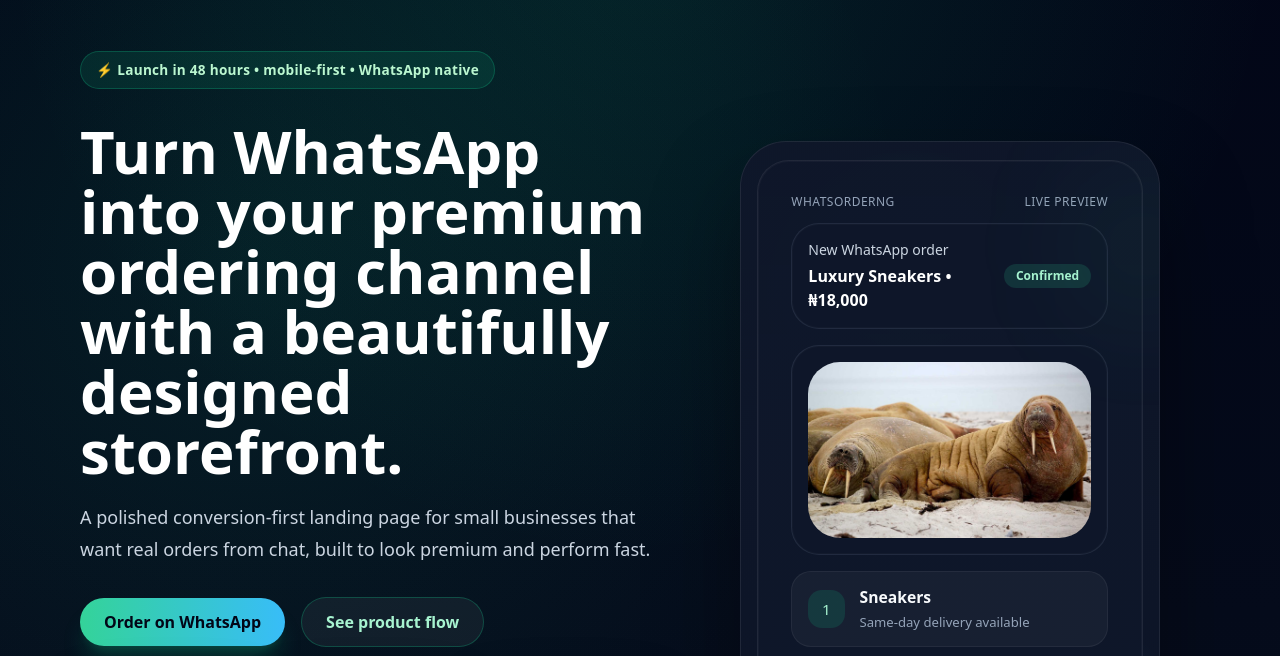
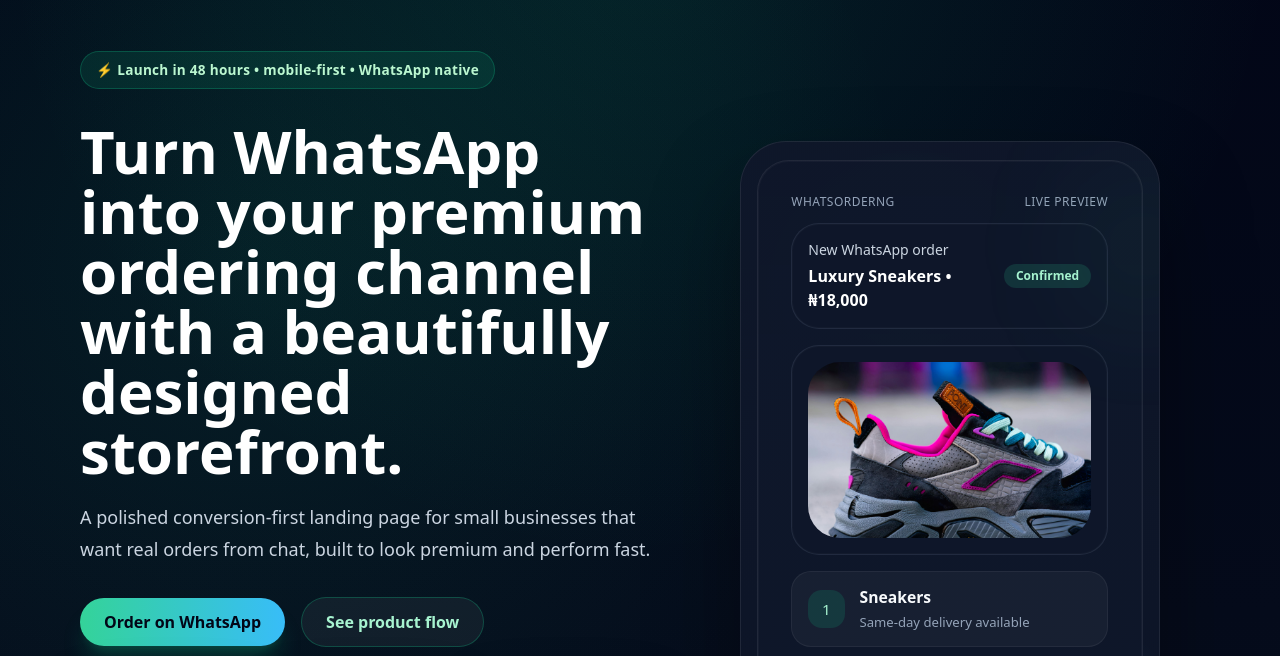
Before and after one commit to kingbitnation/WhatsOrderNG, a website: page phone-email-demo/src/index.html in a window 1280 px wide. Shown: the part 78-734 px from the top of the page. Drawn offline with nearby package versions, Linux system fonts and the light colour scheme.

Commit message:
chore(repo): add hero preview verification screenshots and product mapping fixes

```diff
--- a/phone-email-demo/src/index.html
+++ b/phone-email-demo/src/index.html
@@ -245,8 +245,7 @@
                   </div>
                 </div>
                   <div class="hero-phone-card">
-                    <img id="hero-preview-image" loading="lazy" class="product-img img-loaded rounded-[2rem] h-44 w-full object-cover" src="./assets/images/hero-1.jpg" alt="Premium order item preview" />
-
+                    <img id="hero-preview-image" loading="lazy" class="product-img img-loaded rounded-[2rem] h-44 w-full object-cover" src="./assets/images/chicken-shawarma.jpg" alt="Premium order item preview" />
                 </div>
                 <div class="hero-phone-list" id="hero-phone-list">
                 <div class="hero-phone-item">
@@ -522,7 +521,7 @@
         label: 'New WhatsApp order',
         title: 'Chicken Shawarma • ₦2,500',
         status: 'Received',
-        image: './assets/images/hero-1.jpg',
+        image: './assets/images/chicken-shawarma.jpg',
         fallback: './assets/images/chicken-shawarma.svg',
         list: [
           { title: 'Chicken Shawarma', subtitle: 'Ready for pickup in 12 mins' },
@@ -534,7 +533,7 @@
         label: 'New WhatsApp order',
         title: 'Luxury Sneakers • ₦18,000',
         status: 'Confirmed',
-        image: './assets/images/hero-2.jpg',
+        image: './assets/images/sneakers.jpg',
         fallback: './assets/images/sneakers.svg',
         list: [
           { title: 'Sneakers', subtitle: 'Same-day delivery available' },
@@ -546,7 +545,7 @@
         label: 'New WhatsApp order',
         title: 'Perfume Set • ₦10,000',
         status: 'Preparing',
-        image: './assets/images/hero-3.jpg',
+        image: './assets/images/perfume.jpg',
         fallback: './assets/images/perfume.svg',
         list: [
           { title: 'Perfume', subtitle: 'Ready in 2 minutes' },
```
Also changed, not shown: phone-email-demo/reports/verification-live-preview-rotated-2.png (added), phone-email-demo/reports/verification-live-preview-rotated.png (added), phone-email-demo/reports/verification-live-preview.png (added).
